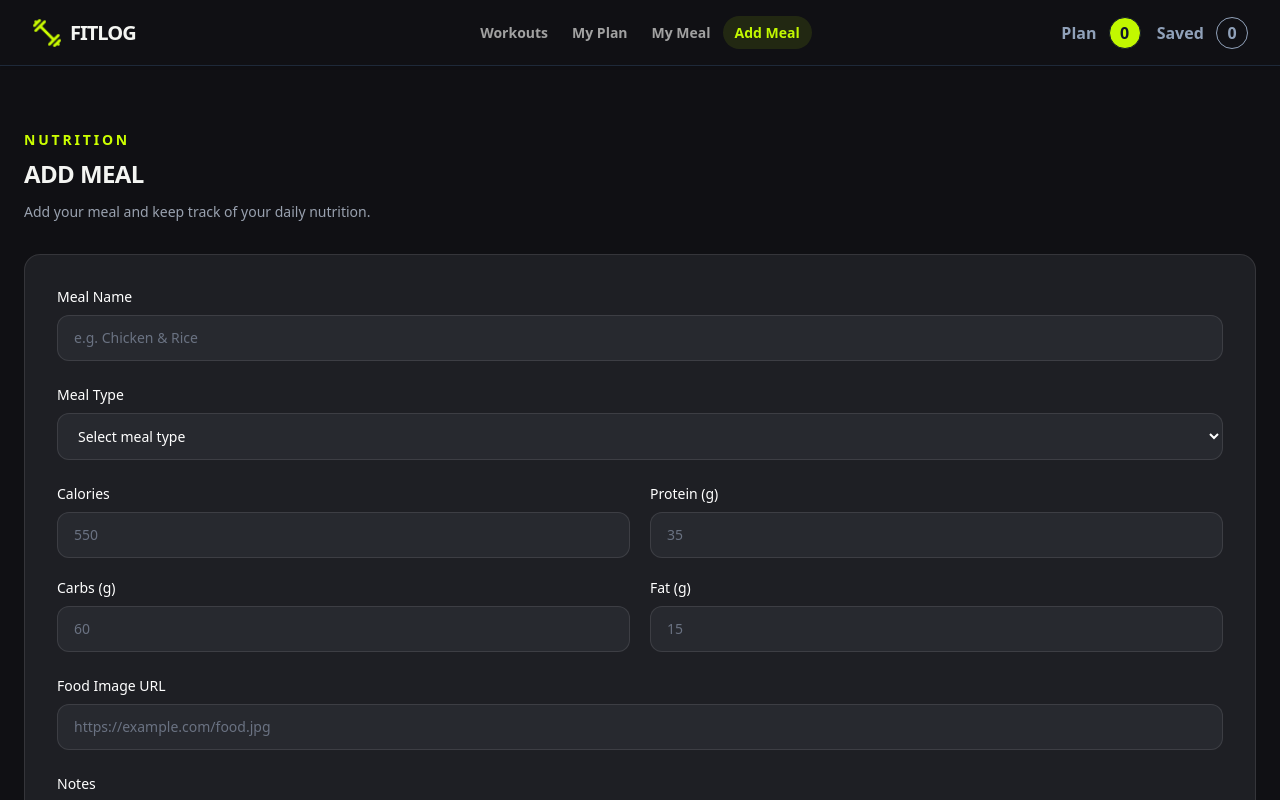
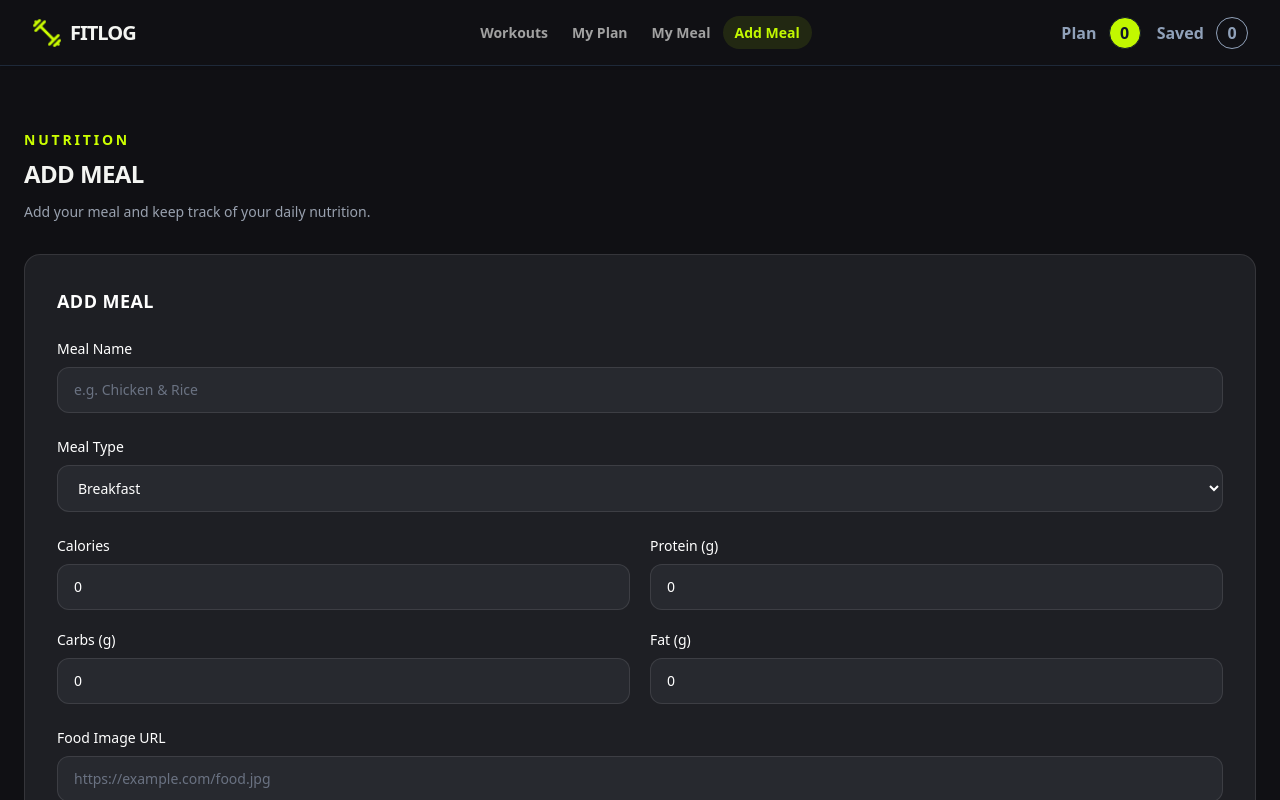
Before and after one commit to Amdad09/fit-log, a Next.js app: page /addMeal in a window 1280 px wide. Shown: the top 800 px of the page. Built offline with nearby package versions, Linux system fonts and the light colour scheme.

Commit message:
meal add, edit, delete

```diff
--- a/api/meal.ts
+++ b/api/meal.ts
@@ -1,6 +1 @@
 'use client'
-
-import { useMeal } from "@/hooks/useMeal";
-
-const { meals } = useMeal();
-export const meals
--- a/app/myMeal/[mealId]/page.tsx
+++ b/app/myMeal/[mealId]/page.tsx
@@ -1,18 +1,22 @@
 'use client'
 import Image from "next/image";
-import { Pencil, Trash2 } from 'lucide-react';
+import { HeartPlus } from 'lucide-react';
 import { use } from "react";
 import { useMeal } from "@/hooks/useMeal";
 import Container from "@/components/ui/Container";
+import Link from "next/link";
+import EditMealButton from "@/components/addMeal/EditMealButton";
 interface MealDetailsProps{
     params: Promise<{mealId: string}>
 }
 const MealDetails = ({ params }: MealDetailsProps) => {
     const { mealId } = use(params);
-    const {meals} = useMeal();
+    const {meals, onDelete} = useMeal();
     const meal = meals.find(meal => meal.id === mealId);
 
-    if(!meal) return <div>Not found the meal!</div>
+    if(!meal) return (
+        <Link href={'/myMeal'}></Link>
+    );
     // const meal =
     const stats: { label: string; value: string | number }[] = [
         { label: 'Type', value: meal.type },
@@ -76,21 +80,14 @@ const MealDetails = ({ params }: MealDetailsProps) => {
 
                         {/* Actions */}
                         <div className="mt-8 flex gap-3">
+                            <EditMealButton meal={meal} />
                             <button
                                 type="button"
-                                //   onClick={() => onEdit?.(meal)}
-                                className="flex items-center gap-2 rounded-full bg-lime-400 px-5 py-2.5 text-sm font-semibold text-neutral-900 transition hover:bg-lime-300"
-                            >
-                                <Pencil className="h-4 w-4" />
-                                Edit
-                            </button>
-                            <button
-                                type="button"
-                                //   onClick={() => onDelete?.(meal)}
+                                  onClick={() => onDelete?.(meal.id)}
                                 className="flex items-center gap-2 rounded-full border border-red-500/20 px-5 py-2.5 text-sm font-semibold text-red-400 transition hover:bg-red-500/10"
                             >
-                                <Trash2 className="h-4 w-4" />
-                                Delete
+                                <HeartPlus className="h-4 w-4" />
+                               Add to Fav
                             </button>
                         </div>
                     </div>
--- a/components/addMeal/AddMealFrom.tsx
+++ b/components/addMeal/AddMealFrom.tsx
@@ -1,21 +1,99 @@
 'use client';
 
+import { useMeal } from '@/hooks/useMeal';
+import type { CreateMeal } from '@/types/meal';
+import { useSearchParams } from 'next/navigation';
+import { useState } from 'react';
 
-const AddMealFrom = () => {
+const initialMeal: CreateMeal = {
+    name: '',
+    type: 'Breakfast',
+    calories: 0,
+    protein: 0,
+    carbs: 0,
+    fat: 0,
+    image: '',
+    notes: '',
+};
+
+const AddMealForm = () => {
+    const searchParams = useSearchParams();
+    const mealId = searchParams.get('id');
+
+    return <MealForm key={mealId ?? 'new'} mealId={mealId} />;
+};
+
+const MealForm = ({ mealId }: { mealId: string | null }) => {
+    const { onAdd, onEdit, meals } = useMeal();
+    const isEditMode = Boolean(mealId);
+
+
+    const [meal, setMeal] = useState<CreateMeal>(() => {
+        const editingMeal = meals.find((m) => m.id === mealId);
+        if (!editingMeal) return initialMeal;
+
+        return {
+            name: editingMeal.name,
+            type: editingMeal.type,
+            calories: editingMeal.calories,
+            protein: editingMeal.protein,
+            carbs: editingMeal.carbs,
+            fat: editingMeal.fat,
+            image: editingMeal.image,
+            notes: editingMeal.notes,
+        };
+    });
+
+    const handleChange = (
+        e: React.ChangeEvent<
+            HTMLInputElement | HTMLSelectElement | HTMLTextAreaElement
+        >,
+    ) => {
+        const { name, value } = e.target;
+
+        setMeal((prev) => ({
+            ...prev,
+            [name]: ['calories', 'protein', 'carbs', 'fat'].includes(name)
+                ? Number(value)
+                : value,
+        }));
+    };
+
+    const handleSubmit = (e: React.FormEvent<HTMLFormElement>) => {
+        e.preventDefault();
+
+        if (isEditMode && mealId) {
+            onEdit(mealId, meal);
+        } else {
+            onAdd(meal);
+            setMeal(initialMeal);
+        }
+    };
+
     return (
-        <form className="space-y-6 rounded-2xl border border-white/10 bg-[#1e1f24] p-6 sm:p-8">
+        <form
+            onSubmit={handleSubmit}
+            className="space-y-6 rounded-2xl border border-white/10 bg-[#1e1f24] p-6 sm:p-8"
+        >
+            <h2 className="text-lg font-bold uppercase tracking-wide text-white">
+                {isEditMode ? 'Edit Meal' : 'Add Meal'}
+            </h2>
+
             {/* Meal Name */}
             <div>
                 <label
-                    htmlFor="mealName"
+                    htmlFor="name"
                     className="mb-2 block text-sm font-medium text-white"
                 >
                     Meal Name
                 </label>
-
                 <input
-                    id="mealName"
+                    id="name"
+                    name="name"
                     type="text"
+                    required
+                    value={meal.name}
+                    onChange={handleChange}
                     placeholder="e.g. Chicken & Rice"
                     className="w-full rounded-xl border border-white/10 bg-[#27292f] px-4 py-3 text-sm text-white outline-none transition placeholder:text-gray-500 focus:border-[#ccff00]"
                 />
@@ -24,30 +102,27 @@ const AddMealFrom = () => {
             {/* Meal Type */}
             <div>
                 <label
-                    htmlFor="mealType"
+                    htmlFor="type"
                     className="mb-2 block text-sm font-medium text-white"
                 >
                     Meal Type
                 </label>
-
                 <select
-                    id="mealType"
-                    defaultValue=""
+                    id="type"
+                    name="type"
+                    value={meal.type}
+                    onChange={handleChange}
                     className="w-full rounded-xl border border-white/10 bg-[#27292f] px-4 py-3 text-sm text-white outline-none focus:border-[#ccff00]"
                 >
-                    <option value="" disabled>
-                        Select meal type
-                    </option>
-                    <option value="breakfast">Breakfast</option>
-                    <option value="lunch">Lunch</option>
-                    <option value="dinner">Dinner</option>
-                    <option value="snack">Snack</option>
+                    <option value="Breakfast">Breakfast</option>
+                    <option value="Lunch">Lunch</option>
+                    <option value="Dinner">Dinner</option>
+                    <option value="Snack">Snack</option>
                 </select>
             </div>
 
             {/* Nutrition */}
             <div className="grid grid-cols-1 gap-5 sm:grid-cols-2">
-                {/* Calories */}
                 <div>
                     <label
                         htmlFor="calories"
@@ -55,16 +130,19 @@ const AddMealFrom = () => {
                     >
                         Calories
                     </label>
-
                     <input
                         id="calories"
                         type="number"
+                        name="calories"
+                        min={0}
+                        required
+                        value={meal.calories}
+                        onChange={handleChange}
                         placeholder="550"
                         className="w-full rounded-xl border border-white/10 bg-[#27292f] px-4 py-3 text-sm text-white outline-none placeholder:text-gray-500 focus:border-[#ccff00]"
                     />
                 </div>
 
-                {/* Protein */}
                 <div>
                     <label
                         htmlFor="protein"
@@ -72,16 +150,19 @@ const AddMealFrom = () => {
                     >
                         Protein (g)
                     </label>
-
                     <input
                         id="protein"
                         type="number"
+                        name="protein"
+                        min={0}
+                        required
+                        value={meal.protein}
+                        onChange={handleChange}
                         placeholder="35"
                         className="w-full rounded-xl border border-white/10 bg-[#27292f] px-4 py-3 text-sm text-white outline-none placeholder:text-gray-500 focus:border-[#ccff00]"
                     />
                 </div>
 
-                {/* Carbs */}
                 <div>
                     <label
                         htmlFor="carbs"
@@ -89,16 +170,19 @@ const AddMealFrom = () => {
                     >
                         Carbs (g)
                     </label>
-
                     <input
                         id="carbs"
                         type="number"
+                        name="carbs"
+                        min={0}
+                        required
+                        value={meal.carbs}
+                        onChange={handleChange}
                         placeholder="60"
                         className="w-full rounded-xl border border-white/10 bg-[#27292f] px-4 py-3 text-sm text-white outline-none placeholder:text-gray-500 focus:border-[#ccff00]"
                     />
                 </div>
 
-                {/* Fat */}
                 <div>
                     <label
                         htmlFor="fat"
@@ -106,10 +190,14 @@ const AddMealFrom = () => {
                     >
                         Fat (g)
                     </label>
-
                     <input
                         id="fat"
                         type="number"
+                        name="fat"
+                        min={0}
+                        required
+                        value={meal.fat}
+                        onChange={handleChange}
                         placeholder="15"
                         className="w-full rounded-xl border border-white/10 bg-[#27292f] px-4 py-3 text-sm text-white outline-none placeholder:text-gray-500 focus:border-[#ccff00]"
                     />
@@ -124,10 +212,13 @@ const AddMealFrom = () => {
                 >
                     Food Image URL
                 </label>
-
                 <input
                     id="image"
                     type="url"
+                    name="image"
+                    required
+                    value={meal.image}
+                    onChange={handleChange}
                     placeholder="https://example.com/food.jpg"
                     className="w-full rounded-xl border border-white/10 bg-[#27292f] px-4 py-3 text-sm text-white outline-none placeholder:text-gray-500 focus:border-[#ccff00]"
                 />
@@ -141,9 +232,11 @@ const AddMealFrom = () => {
                 >
                     Notes
                 </label>
-
                 <textarea
                     id="notes"
+                    name="notes"
+                    value={meal.notes}
+                    onChange={handleChange}
                     rows={4}
                     placeholder="Add some notes about this meal..."
                     className="w-full resize-none rounded-xl border border-white/10 bg-[#27292f] px-4 py-3 text-sm text-white outline-none placeholder:text-gray-500 focus:border-[#ccff00]"
@@ -155,10 +248,10 @@ const AddMealFrom = () => {
                 type="submit"
                 className="w-full rounded-xl bg-[#ccff00] px-5 py-3 font-bold uppercase tracking-wide text-black transition hover:bg-[#d8ff4d] active:scale-[0.98]"
             >
-                Add Meal
+                {isEditMode ? 'Save Changes' : 'Add Meal'}
             </button>
         </form>
     );
 };
 
-export default AddMealFrom;
+export default AddMealForm;
--- /dev/null
+++ b/components/addMeal/EditMealButton.tsx
@@ -0,0 +1,23 @@
+'use client'
+import type { Meal } from "@/types/meal";
+import { Pencil } from "lucide-react";
+import { useRouter } from "next/navigation";
+
+interface EditMealButtonProps{
+    meal: Meal;
+}
+const EditMealButton = ({ meal }: EditMealButtonProps) => {
+    const router = useRouter();
+  return (
+      <button
+          type="button"
+          onClick={() => router.push(`/addMeal?id=${meal.id}`)}
+          aria-label={`Edit ${meal.name}`}
+          className="flex items-center justify-center rounded-xl border border-neutral-700 p-2 text-white transition hover:border-lime-400 hover:text-lime-400"
+      >
+          <Pencil className="h-4 w-4" />
+      </button>
+  );
+};
+
+export default EditMealButton;
--- a/components/myMeal/MealActions.tsx
+++ b/components/myMeal/MealActions.tsx
@@ -2,12 +2,12 @@
 import {Flame, Beef, Wheat, Droplet} from "lucide-react";
 import { useMeal } from "@/hooks/useMeal";
 import MealCard from "./MealCard";
+import Link from "next/link";
 
 const MealActions = () => {
-    const { meals } = useMeal();
+    const { meals, onDelete, onEdit } = useMeal();
   return (
       <div>
-
           <section className="mt-10 grid grid-cols-2 gap-4 lg:grid-cols-4">
               <div className="rounded-2xl border border-neutral-800 bg-neutral-900/60 p-5">
                   <div className="flex items-center gap-2 text-xs font-bold uppercase tracking-wider text-neutral-500">
@@ -47,6 +47,24 @@ const MealActions = () => {
           </section>
           {/* Meals */}
           <section className="mt-14">
+              {meals.length === 0 ? (
+                  <div className="flex flex-col justify-center items-center h-60 rounded-lg border-2 border-gray-800">
+                      <h2 className="text-xl font-bold uppercase">
+                          Nothing here yet
+                      </h2>
+                      <p className="text-neutral-400 pt-1 pb-3">
+                          Lorem ipsum, dolor sit amet consectetur adipisicing
+                          elit.
+                      </p>
+                      <Link
+                          href="/addMeal"
+                          className="rounded-xl bg-[#ccff00] px-5 py-3 text-sm font-bold uppercase tracking-wide text-black transition hover:bg-[#b8e600]"
+                      >
+                          + Add Meal
+                      </Link>
+                  </div>
+              ) : (
+                  <div>
                       <div className="mb-6 flex items-center justify-between">
                           <div>
                               <p className="text-xs font-bold uppercase tracking-[0.18em] text-[#ccff00]">
@@ -66,9 +84,16 @@ const MealActions = () => {
                       {/* Cards */}
                       <div className="grid gap-6 md:grid-cols-2 lg:grid-cols-3">
                           {meals.map((meal) => (
-                      <MealCard key={meal.id} meal={meal} />
+                              <MealCard
+                                  key={meal.id}
+                                  meal={meal}
+                                  onDelete={onDelete}
+                                  onEdit={onEdit}
+                              />
                           ))}
                       </div>
+                  </div>
+              )}
           </section>
       </div>
   );
--- a/contexts/MealContext.tsx
+++ b/contexts/MealContext.tsx
@@ -1,14 +1,17 @@
-'use client'
-import type { Meal } from "@/types/meal";
-import { createContext, useState, type ReactNode } from "react";
+'use client';
+import type { CreateMeal, Meal } from '@/types/meal';
+import { createContext, useState, type ReactNode } from 'react';
+import { toast } from 'sonner';
 
-interface MealContextProviderProps{
-  children: ReactNode;
+interface MealContextProviderProps {
+    children: ReactNode;
 }
 
-interface MealContextProps{
-  meals: Meal[];
-  onAdd: (meal: Meal) => void;
+interface MealContextProps {
+    meals: Meal[];
+    onAdd: (meal: CreateMeal) => void;
+  onDelete: (id: string) => void;
+  onEdit: (id:string, updateMeal: CreateMeal) => void;
 }
 
 const initialMeal: Meal = {
@@ -23,24 +26,37 @@ const initialMeal: Meal = {
     notes: 'High-protein lunch after workout.',
 };
 
-export const MealContext = createContext<MealContextProps|null>(null);
+export const MealContext = createContext<MealContextProps | null>(null);
 
-const MealContextProvider = ({ children }:MealContextProviderProps) => {
-  const [meals, setMeals] = useState<Meal[]>([initialMeal]);
+const MealContextProvider = ({ children }: MealContextProviderProps) => {
+    const [meals, setMeals] = useState<Meal[]>([initialMeal]);
 
-  const handleAddMeal = (meal: Meal) => {
-    setMeals(prev => [...prev, meal]);
+    const handleAddMeal = (meal: CreateMeal) => {
+        const newMeal: Meal = {
+            id: crypto.randomUUID(),
+            ...meal,
+        };
+        setMeals((prev) => [...prev, newMeal]);
+    };
+
+  const handleEditMeal = (id: string, updateMeal: CreateMeal) => {
+    setMeals(prev => prev.map(meal => meal.id === id ? {
+      id: meal.id,
+      ...updateMeal
+    } : meal));
   };
 
-  const data: MealContextProps = {
-    meals,
-    onAdd: handleAddMeal
-  }
-  return (
-    <MealContext.Provider value={data}>
-        {children}
-    </MealContext.Provider>
-  );
+    const handleDeleteMeal = (id: string) => {
+        setMeals((prev) => prev.filter((meal) => meal.id !== id));
+        toast.warning('Meal deleted!');
+    };
+    const data: MealContextProps = {
+        meals,
+        onAdd: handleAddMeal,
+      onDelete: handleDeleteMeal,
+        onEdit: handleEditMeal
+    };
+    return <MealContext.Provider value={data}>{children}</MealContext.Provider>;
 };
 
 export default MealContextProvider;
--- a/next.config.ts
+++ b/next.config.ts
@@ -12,6 +12,10 @@ const nextConfig: NextConfig = {
                 protocol: 'https',
                 hostname: 'images.unsplash.com',
             },
+            {
+                protocol: 'https',
+                hostname: 'unsplash.com',
+            },
         ],
     },
 };
--- a/types/meal.ts
+++ b/types/meal.ts
@@ -9,3 +9,5 @@ export interface Meal {
     image: string;
     notes: string;
 }
+
+export type CreateMeal = Omit<Meal, 'id'>;
```
Also changed, not shown: app/page.tsx (+8 -4 lines), components/myMeal/MealCard.tsx (+28 -9 lines). Lines whose indentation alone changed are shown as unchanged.
